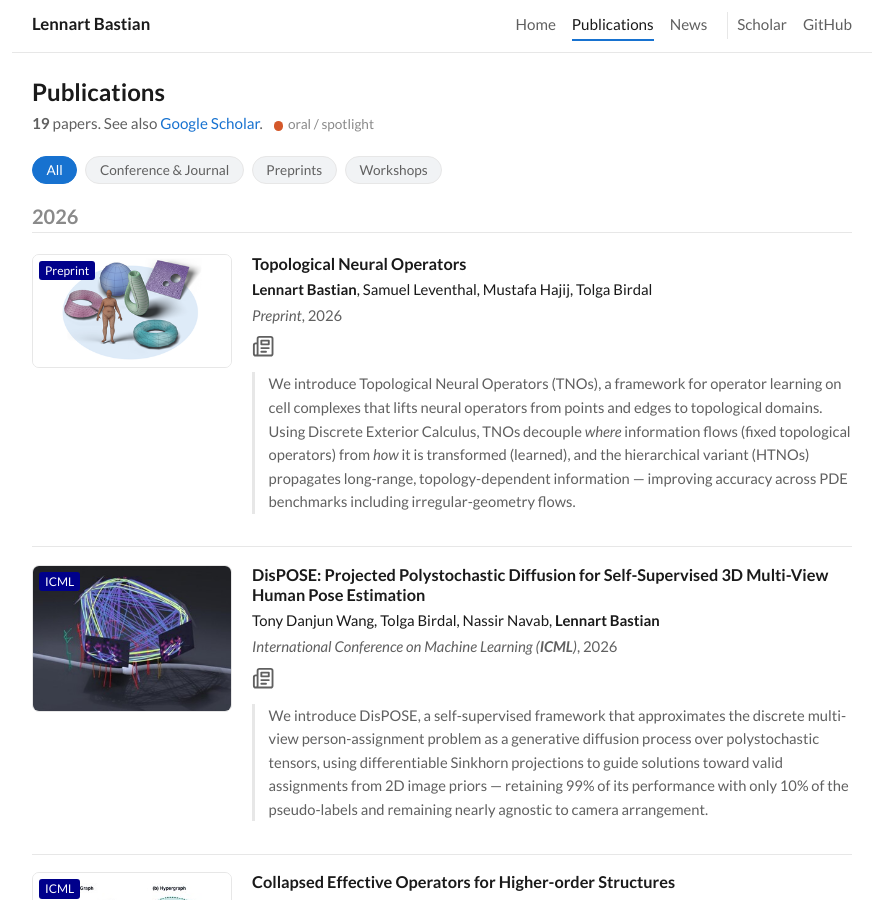
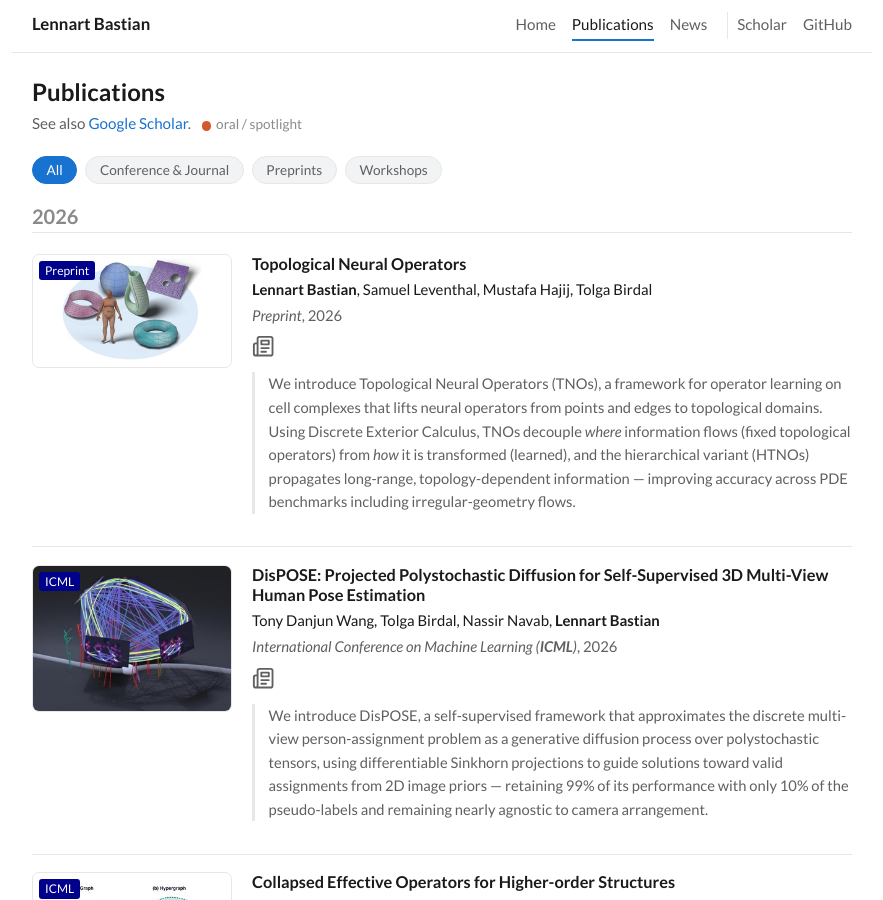
Before and after one commit to bastianlb/bastianlb.github.io, a Jekyll site: the page built from publications.html, in a window 1280 px wide and 900 px high. Shown: the whole window, without its empty margins (198-1081 px from the left). Built offline with Jekyll 4.4.1, drawn with Linux system fonts in a browser that asks for light colours.

Commit message:
remove paper number

```diff
--- a/publications.html
+++ b/publications.html
@@ -6,7 +6,7 @@ permalink: /publications/
 <header class="page-head">
   <h1 class="page-title">Publications</h1>
   <p class="page-sub">
-    <strong>{{ site.posts | size }}</strong> papers. See also
+    See also
     <a href="https://scholar.google.com/citations?user=huXOVHgAAAAJ&hl=en">Google Scholar</a>.
     <span class="legend"><span class="dot dot-oral"></span> oral / spotlight</span>
   </p>
```
